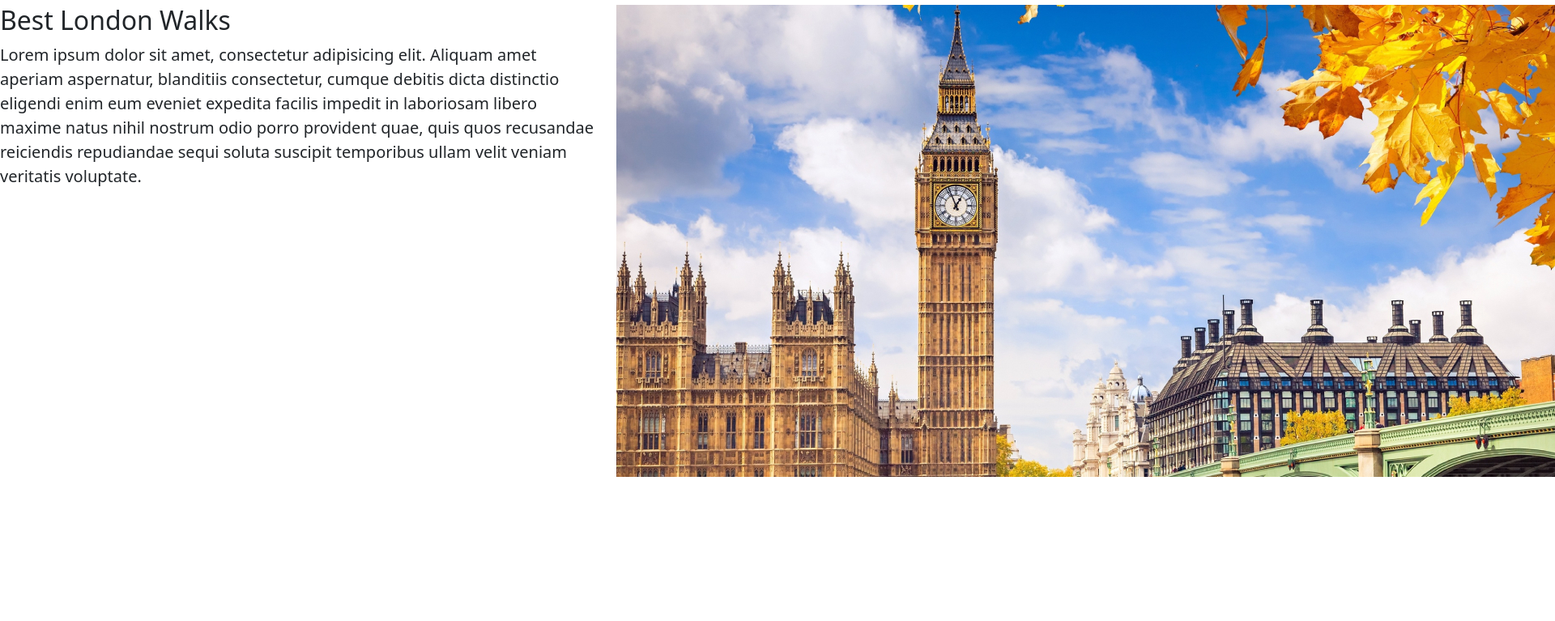
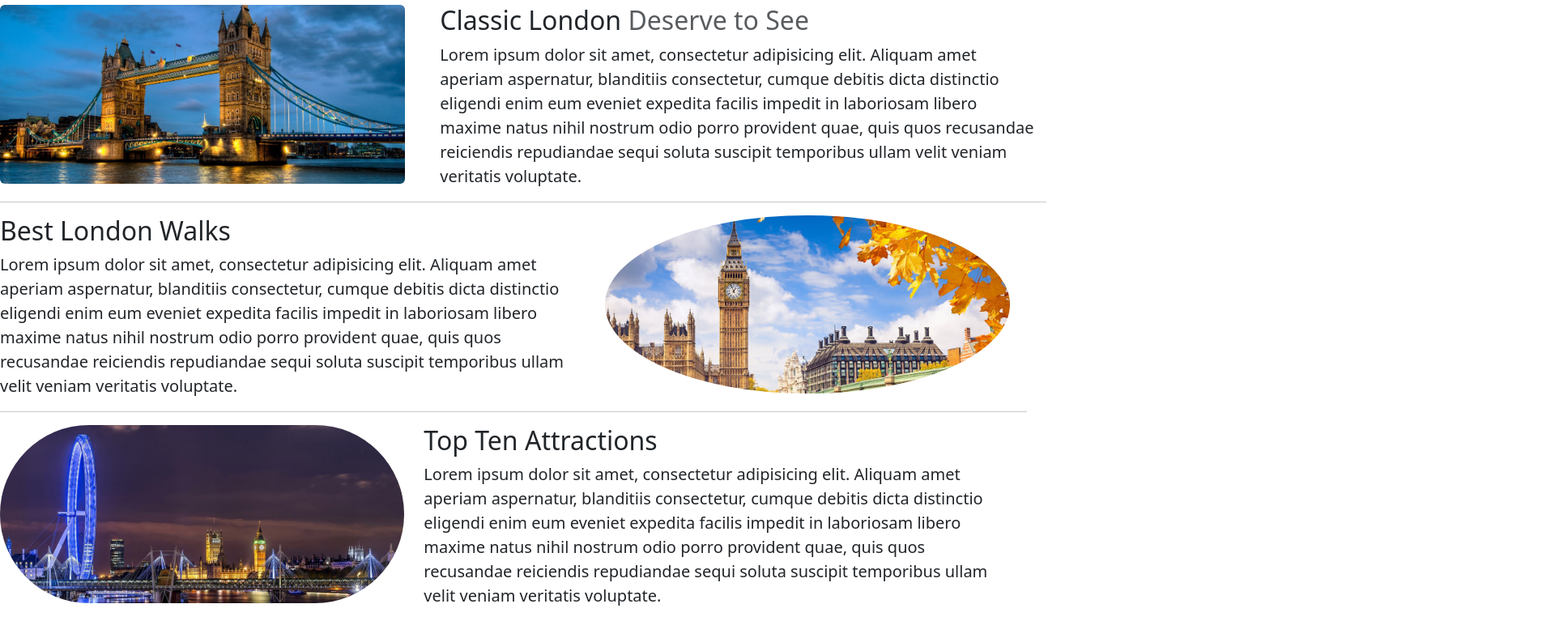
Before and after one commit to do4best/html5-boilerplate_v5.2.0, a plain HTML site: page home.html in a window 1280 px wide. Shown: the part 1429-2196 px from the top of the page at 81% size, 1920 px wide, since content can reach past the window. Before the commit the page ends 2018 px from the top, so only its background shows below. Drawn offline with Linux system fonts and the light colour scheme.

Commit message:
Body is completed a little

```diff
--- a/home.html
+++ b/home.html
@@ -144,13 +144,35 @@
 
 <hr class="featurette-devider">
 <div class="row featurette">
+    <div class="col-md-5">
+        <img src="images/banner2.jpg" alt="" class="placeholder-img placeholder-img-lg featurett-image img-fluid mx-auto rounded" width="500" height="500">
+    </div>
     <div class="col-md-7">
-        <h2 class="featurette-heading">Best London Walks</h2>
+        <h2 class="featurette-heading">Classic London <span class="text-muted">Deserve to See</span></h2>
         <p class="lead">Lorem ipsum dolor sit amet, consectetur adipisicing elit. Aliquam amet aperiam aspernatur, blanditiis consectetur, cumque debitis dicta distinctio eligendi enim eum eveniet expedita facilis impedit in laboriosam libero maxime natus nihil nostrum odio porro provident quae, quis quos recusandae reiciendis repudiandae sequi soluta suscipit temporibus ullam velit veniam veritatis voluptate.</p>
     </div>
-    <div class="col-md-5">
-        <img src="images/banner1.jpg" alt="" class="placeholder-img placeholder-img-lg">
-    </div>
+
+
+    <hr class="featurette-devider">
+    <div class="row featurette">
+        <div class="col-md-7">
+            <h2 class="featurette-heading">Best London Walks</h2>
+            <p class="lead">Lorem ipsum dolor sit amet, consectetur adipisicing elit. Aliquam amet aperiam aspernatur, blanditiis consectetur, cumque debitis dicta distinctio eligendi enim eum eveniet expedita facilis impedit in laboriosam libero maxime natus nihil nostrum odio porro provident quae, quis quos recusandae reiciendis repudiandae sequi soluta suscipit temporibus ullam velit veniam veritatis voluptate.</p>
+        </div>
+        <div class="col-md-5">
+            <img src="images/banner1.jpg" alt="" class="placeholder-img placeholder-img-lg featurett-image img-fluid mx-auto rounded-circle" width="500" height="500">
+        </div>
+
+        <hr class="featurette-devider">
+        <div class="row featurette">
+            <div class="col-md-5">
+                <img src="images/banner3.jpg" alt="" class="placeholder-img placeholder-img-lg featurett-image img-fluid mx-auto rounded-pill" width="500" height="500">
+            </div>
+            <div class="col-md-7">
+                <h2 class="featurette-heading">Top Ten Attractions</h2>
+                <p class="lead">Lorem ipsum dolor sit amet, consectetur adipisicing elit. Aliquam amet aperiam aspernatur, blanditiis consectetur, cumque debitis dicta distinctio eligendi enim eum eveniet expedita facilis impedit in laboriosam libero maxime natus nihil nostrum odio porro provident quae, quis quos recusandae reiciendis repudiandae sequi soluta suscipit temporibus ullam velit veniam veritatis voluptate.</p>
+            </div>
+
 </div>
 <script src="js/bootstrap.bundle.js"></script>
 </body>
```
